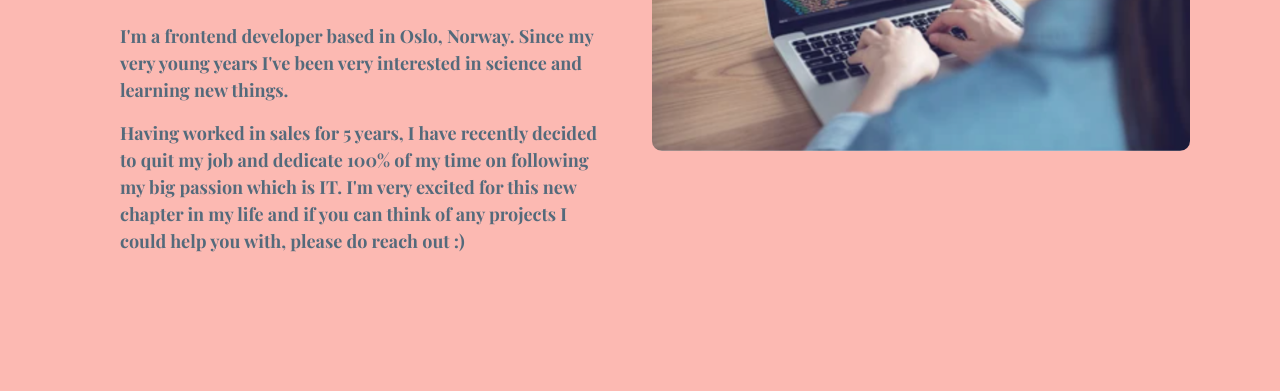
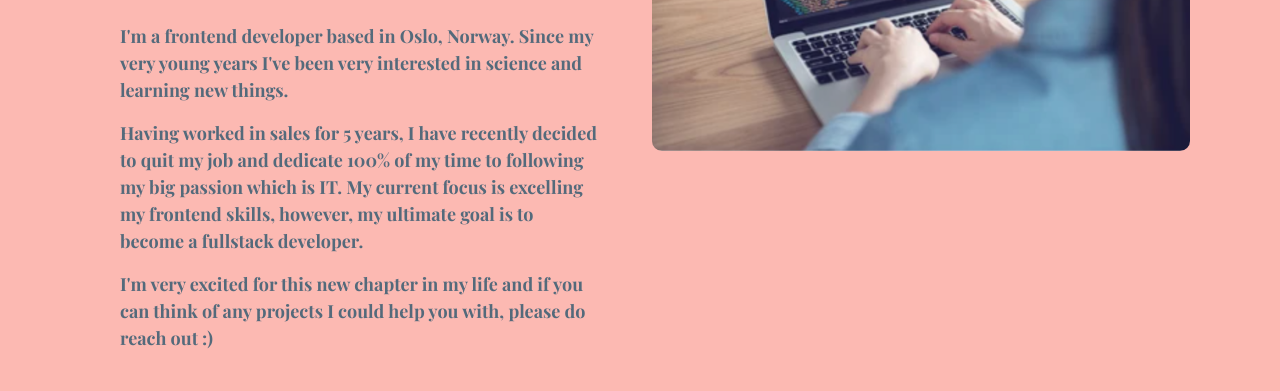
Before and after one commit to magdalenakosinska/portfolio-project, a plain HTML site: page about.html in a window 1280 px wide. Shown: the part 345-736 px from the top of the page. Drawn offline with nearby package versions, Linux system fonts and the light colour scheme.

Commit message:
Update about.html

```diff
--- a/about.html
+++ b/about.html
@@ -55,10 +55,15 @@
             </p>
             <p>
               Having worked in sales for 5 years, I have recently decided to
-              quit my job and dedicate 100% of my time on following my big
-              passion which is IT. I'm very excited for this new chapter in my
-              life and if you can think of any projects I could help you with,
-              please do reach out :)
+              quit my job and dedicate 100% of my time to following my big
+              passion which is IT. My current focus is excelling my frontend
+              skills, however, my ultimate goal is to become a fullstack
+              developer.
+            </p>
+            <p>
+              I'm very excited for this new chapter in my life and if you can
+              think of any projects I could help you with, please do reach out
+              :)
             </p>
           </div>
         </div>
```
